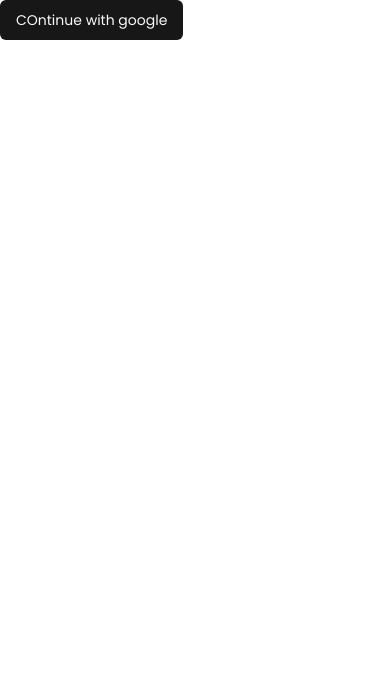
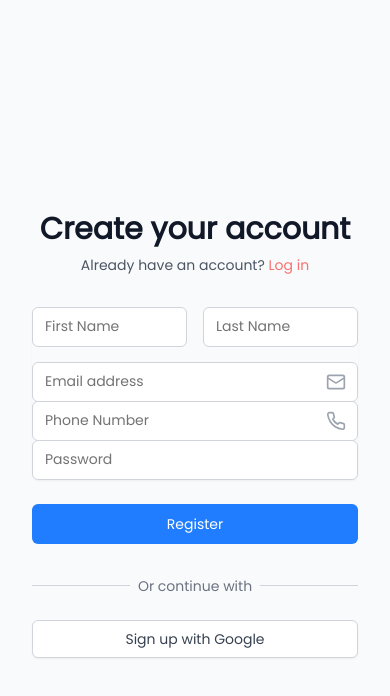
Before and after one commit to MuhammadAhmadAslam/Patient-Management-System, a Next.js app: page /signup in a window 390 px wide. Shown: the top 696 px of the page. Built offline with nearby package versions, Linux system fonts and the light colour scheme; no server answers.

Commit message:
api added

```diff
--- a/package.json
+++ b/package.json
@@ -17,6 +17,7 @@
     "clsx": "^2.1.1",
     "date-fns": "^3.6.0",
     "lucide-react": "^0.454.0",
+    "mongoose": "^8.8.0",
     "next": "14.2.16",
     "next-auth": "^5.0.0-beta.25",
     "react": "^18",
--- a/src/Components/SignUpPage.jsx
+++ b/src/Components/SignUpPage.jsx
@@ -1,4 +1,4 @@
-"use server";
+
 
 import Image from "next/image";
 import Link from "next/link";
@@ -6,180 +6,178 @@
 import { Input } from "./ui/input";
 import { Label } from "./ui/label";
 import { Button } from "./ui/button";
-import GoogleButton from "./GoogleButton";
 import { auth, signIn } from "auth";
-import { redirect } from "next/dist/server/api-utils";
+import { redirect } from "next/navigation";
 export default async function RegisterPage() {
+  let session = await auth();
+  console.log(session, "session");
 
-  let session = await auth()
 
+  if (session)  redirect("/")
 
 
   return (
-    <form action={async () => {
-      "use server"
-      await signIn("google")
-    }}>
-      <Button>COntinue with google</Button>
-    </form>
+
+    <div className="flex min-h-screen">
+      {/* Left side - Image */}
+      <div className="hidden w-1/2 relative lg:block">
+        <Image
+          src="https://img.freepik.com/free-photo/medical-banner-with-doctor-holding-stethoscope_23-2149611234.jpg?t=st=1730633354~exp=1730636954~hmac=a996b1edc1b2cc50c5fe12cfc249fd06bde592ce2cc100817e712d4e0d821be2&w=1380"
+          alt="Calming healthcare image"
+          layout="fill"
+          objectFit="cover"
+          className="brightness-50"
+        />
+        <div className="absolute inset-0 flex flex-col items-center justify-center text-white text-center p-12">
+          <h1 className="text-4xl font-bold mb-4">
+            Join Us in Providing Exceptional Patient Care
+          </h1>
+          <div className="w-24 h-1 bg-[#F87171]"></div>
+        </div>
+      </div>
+
+      {/* Right side - Registration Form */}
+      <div className="w-full lg:w-1/2 flex items-center justify-center p-8 bg-gray-50">
+        <div className="w-full max-w-md space-y-8">
+          <div className="text-center">
+            <h2 className="mt-6 text-3xl font-bold text-gray-900">
+              Create your account
+            </h2>
+            <p className="mt-2 text-sm text-gray-600">
+              Already have an account?{" "}
+              <Link
+                href="/login"
+                className="font-medium text-[#F87171] hover:text-[#207DFF]"
+              >
+                Log in
+              </Link>
+            </p>
+          </div>
+          <div className="mt-8 space-y-6" action="#" method="POST">
+            <div className="rounded-md shadow-sm -space-y-px">
+              <div className="grid grid-cols-2 gap-4 mb-4">
+                <div>
+                  <Label htmlFor="first-name" className="sr-only">
+                    First Name
+                  </Label>
+                  <Input
+                    id="first-name"
+                    name="first-name"
+                    type="text"
+                    required
+                    className="appearance-none rounded-md relative block w-full px-3 py-2 border border-gray-300 placeholder-gray-500 text-gray-900 focus:outline-none focus:ring-[#207DFF] focus:border-[#207DFF] focus:z-10 sm:text-sm"
+                    placeholder="First Name"
+                  />
+                </div>
+                <div>
+                  <Label htmlFor="last-name" className="sr-only">
+                    Last Name
+                  </Label>
+                  <Input
+                    id="last-name"
+                    name="last-name"
+                    type="text"
+                    required
+                    className="appearance-none rounded-md relative block w-full px-3 py-2 border border-gray-300 placeholder-gray-500 text-gray-900 focus:outline-none focus:ring-[#207DFF] focus:border-[#207DFF] focus:z-10 sm:text-sm"
+                    placeholder="Last Name"
+                  />
+                </div>
+              </div>
+              <div className="mb-4">
+                <Label htmlFor="email-address" className="sr-only">
+                  Email address
+                </Label>
+                <div className="relative">
+                  <Input
+                    id="email-address"
+                    name="email"
+                    type="email"
+                    autoComplete="email"
+                    required
+                    className="appearance-none rounded-md relative block w-full px-3 py-2 border border-gray-300 placeholder-gray-500 text-gray-900 focus:outline-none focus:ring-[#207DFF] focus:border-[#207DFF] focus:z-10 sm:text-sm"
+                    placeholder="Email address"
+                  />
+                  <Mail className="absolute right-3 top-2.5 h-5 w-5 text-gray-400" />
+                </div>
+              </div>
+              <div className="mb-4">
+                <Label htmlFor="phone-number" className="sr-only">
+                  Phone Number
+                </Label>
+                <div className="relative">
+                  <Input
+                    id="phone-number"
+                    name="phone"
+                    type="tel"
+                    autoComplete="tel"
+                    required
+                    className="appearance-none rounded-md relative block w-full px-3 py-2 border border-gray-300 placeholder-gray-500 text-gray-900 focus:outline-none focus:ring-[#207DFF] focus:border-[#207DFF] focus:z-10 sm:text-sm"
+                    placeholder="Phone Number"
+                  />
+                  <Phone className="absolute right-3 top-2.5 h-5 w-5 text-gray-400" />
+                </div>
+              </div>
+              <div>
+                <Label htmlFor="password" className="sr-only">
+                  Password
+                </Label>
+                <div className="relative">
+                  <Input
+                    id="password"
+                    name="password"
+                    type="password"
+                    autoComplete="new-password"
+                    required
+                    className="appearance-none rounded-md relative block w-full px-3 py-2 border border-gray-300 placeholder-gray-500 text-gray-900 focus:outline-none focus:ring-[#207DFF] focus:border-[#207DFF] focus:z-10 sm:text-sm"
+                    placeholder="Password"
+                  />
+                  <button
+                    type="button"
+                    className="absolute inset-y-0 right-0 pr-3 flex items-center"
+                  ></button>
+                </div>
+              </div>
+            </div>
+
+            <div>
+              <Button
+                type="submit"
+                className="group relative w-full flex justify-center py-2 px-4 border border-transparent text-sm font-medium rounded-md text-white bg-[#207DFF] hover:bg-[#1a6ad1] focus:outline-none focus:ring-2 focus:ring-offset-2 focus:ring-[#207DFF]"
+              >
+                Register
+              </Button>
+            </div>
+          </div>
+          <div className="mt-6">
+            <div className="relative">
+              <div className="absolute inset-0 flex items-center">
+                <div className="w-full border-t border-gray-300"></div>
+              </div>
+              <div className="relative flex justify-center text-sm">
+                <span className="px-2 bg-gray-50 text-gray-500">
+                  Or continue with
+                </span>
+              </div>
+            </div>
+
+            <div className="mt-6">
+              <form
+                action={async () => {
+                  "use server"
+                  await signIn("google")
+                }}
+              >
+                <button
+                  type="submit"
+                  className="w-full flex items-center justify-center px-4 py-2 border border-gray-300 rounded-md shadow-sm text-sm font-medium text-gray-700 bg-white hover:bg-gray-50 hover:border-[#F87171] focus:outline-none focus:ring-2 focus:ring-offset-2 focus:ring-[#207DFF]"
+                >
+                  Sign up with Google
+                </button>
+              </form>
+            </div>
+          </div>
+        </div>
+      </div>
+    </div>
   );
 }
-{/* <div className="flex min-h-screen"> */ }
-//   {/* Left side - Image */}
-//   <div className="hidden w-1/2 relative lg:block">
-//     <Image
-//       src="https://img.freepik.com/free-photo/medical-banner-with-doctor-holding-stethoscope_23-2149611234.jpg?t=st=1730633354~exp=1730636954~hmac=a996b1edc1b2cc50c5fe12cfc249fd06bde592ce2cc100817e712d4e0d821be2&w=1380"
-//       alt="Calming healthcare image"
-//       layout="fill"
-//       objectFit="cover"
-//       className="brightness-50"
-//     />
-//     <div className="absolute inset-0 flex flex-col items-center justify-center text-white text-center p-12">
-//       <h1 className="text-4xl font-bold mb-4">
-//         Join Us in Providing Exceptional Patient Care
-//       </h1>
-//       <div className="w-24 h-1 bg-[#F87171]"></div>
-//     </div>
-//   </div>
-
-//   {/* Right side - Registration Form */}
-//   <div className="w-full lg:w-1/2 flex items-center justify-center p-8 bg-gray-50">
-//     <div className="w-full max-w-md space-y-8">
-//       <div className="text-center">
-//         <h2 className="mt-6 text-3xl font-bold text-gray-900">
-//           Create your account
-//         </h2>
-//         <p className="mt-2 text-sm text-gray-600">
-//           Already have an account?{" "}
-//           <Link
-//             href="/login"
-//             className="font-medium text-[#F87171] hover:text-[#207DFF]"
-//           >
-//             Log in
-//           </Link>
-//         </p>
-//       </div>
-//       <div className="mt-8 space-y-6" action="#" method="POST">
-//         <div className="rounded-md shadow-sm -space-y-px">
-//           <div className="grid grid-cols-2 gap-4 mb-4">
-//             <div>
-//               <Label htmlFor="first-name" className="sr-only">
-//                 First Name
-//               </Label>
-//               <Input
-//                 id="first-name"
-//                 name="first-name"
-//                 type="text"
-//                 required
-//                 className="appearance-none rounded-md relative block w-full px-3 py-2 border border-gray-300 placeholder-gray-500 text-gray-900 focus:outline-none focus:ring-[#207DFF] focus:border-[#207DFF] focus:z-10 sm:text-sm"
-//                 placeholder="First Name"
-//               />
-//             </div>
-//             <div>
-//               <Label htmlFor="last-name" className="sr-only">
-//                 Last Name
-//               </Label>
-//               <Input
-//                 id="last-name"
-//                 name="last-name"
-//                 type="text"
-//                 required
-//                 className="appearance-none rounded-md relative block w-full px-3 py-2 border border-gray-300 placeholder-gray-500 text-gray-900 focus:outline-none focus:ring-[#207DFF] focus:border-[#207DFF] focus:z-10 sm:text-sm"
-//                 placeholder="Last Name"
-//               />
-//             </div>
-//           </div>
-//           <div className="mb-4">
-//             <Label htmlFor="email-address" className="sr-only">
-//               Email address
-//             </Label>
-//             <div className="relative">
-//               <Input
-//                 id="email-address"
-//                 name="email"
-//                 type="email"
-//                 autoComplete="email"
-//                 required
-//                 className="appearance-none rounded-md relative block w-full px-3 py-2 border border-gray-300 placeholder-gray-500 text-gray-900 focus:outline-none focus:ring-[#207DFF] focus:border-[#207DFF] focus:z-10 sm:text-sm"
-//                 placeholder="Email address"
-//               />
-//               <Mail className="absolute right-3 top-2.5 h-5 w-5 text-gray-400" />
-//             </div>
-//           </div>
-//           <div className="mb-4">
-//             <Label htmlFor="phone-number" className="sr-only">
-//               Phone Number
-//             </Label>
-//             <div className="relative">
-//               <Input
-//                 id="phone-number"
-//                 name="phone"
-//                 type="tel"
-//                 autoComplete="tel"
-//                 required
-//                 className="appearance-none rounded-md relative block w-full px-3 py-2 border border-gray-300 placeholder-gray-500 text-gray-900 focus:outline-none focus:ring-[#207DFF] focus:border-[#207DFF] focus:z-10 sm:text-sm"
-//                 placeholder="Phone Number"
-//               />
-//               <Phone className="absolute right-3 top-2.5 h-5 w-5 text-gray-400" />
-//             </div>
-//           </div>
-//           <div>
-//             <Label htmlFor="password" className="sr-only">
-//               Password
-//             </Label>
-//             <div className="relative">
-//               <Input
-//                 id="password"
-//                 name="password"
-//                 type={showPassword ? "text" : "password"}
-//                 autoComplete="new-password"
-//                 required
-//                 className="appearance-none rounded-md relative block w-full px-3 py-2 border border-gray-300 placeholder-gray-500 text-gray-900 focus:outline-none focus:ring-[#207DFF] focus:border-[#207DFF] focus:z-10 sm:text-sm"
-//                 placeholder="Password"
-//               />
-//               <button
-//                 type="button"
-//                 className="absolute inset-y-0 right-0 pr-3 flex items-center"
-//                 onClick={() => setShowPassword(!showPassword)}
-//               >
-//                 {showPassword ? (
-//                   <EyeOff className="h-5 w-5 text-gray-400" />
-//                 ) : (
-//                   <Eye className="h-5 w-5 text-gray-400" />
-//                 )}
-//               </button>
-//             </div>
-//           </div>
-//         </div>
-
-//         <div>
-//           <Button
-//             type="submit"
-//             className="group relative w-full flex justify-center py-2 px-4 border border-transparent text-sm font-medium rounded-md text-white bg-[#207DFF] hover:bg-[#1a6ad1] focus:outline-none focus:ring-2 focus:ring-offset-2 focus:ring-[#207DFF]"
-//           >
-//             Register
-//           </Button>
-//         </div>
-//       </div>
-//       <div className="mt-6">
-//         <div className="relative">
-//           <div className="absolute inset-0 flex items-center">
-//             <div className="w-full border-t border-gray-300"></div>
-//           </div>
-//           <div className="relative flex justify-center text-sm">
-//             <span className="px-2 bg-gray-50 text-gray-500">
-//               Or continue with
-//             </span>
-//           </div>
-//         </div>
-
-//         <div className="mt-6">
-
-
-//           <GoogleButton />
-
-//         </div>
-//       </div>
-//     </div>
-//   </div>
-// </div>
```
Also changed, not shown: src/Components/NavBar.jsx (+122 -222 lines), src/app/api/users/route.js (+18 -0 lines), src/app/page.js (+8 -4 lines), src/lib/DataBase/connectDB.js (added, +9 -0 lines), src/lib/Modals/UserModal.js (added, +15 -0 lines), 1 other file (tests, documents, lock files or other folders).
